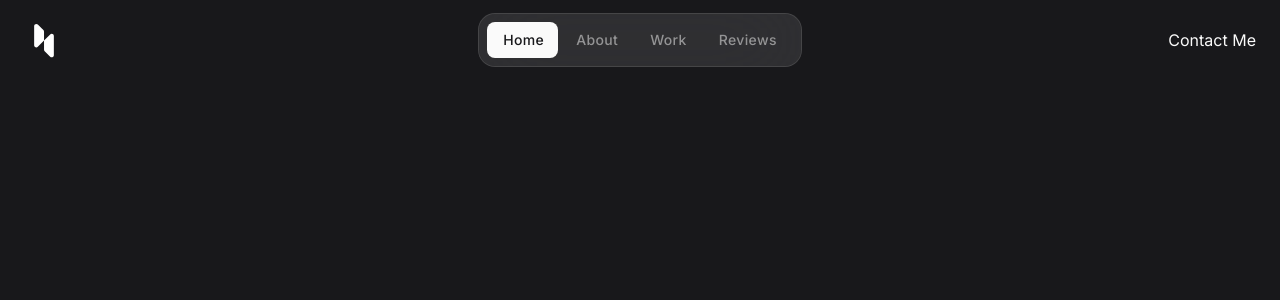
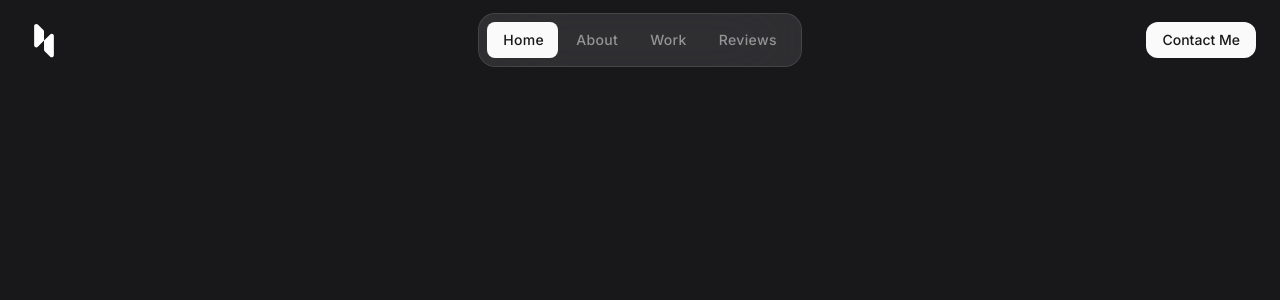
Before and after one commit to devdrx/dev-darshan, a React (Vite) app: page / in a window 1280 px wide. Shown: the top 300 px of the page. Built offline with nearby package versions, Linux system fonts and the light colour scheme.

Commit message:
styling change

```diff
--- a/src/index.css
+++ b/src/index.css
@@ -37,3 +37,12 @@
     @apply absolute  bg-zinc-50
     rounded-lg -z-10 transition-[top,left] duration-500
 }
+
+
+.btn{
+    @apply max-w-max h-9 flex items-center gap-2 px-4 rounded-xl font-medium text-sm ring-1 ring-zinc-50/5 ring-inset transition-[background-color]
+}
+
+.btn-secondary{
+    @apply bg-zinc-50 text-zinc-900 active:bg-zinc-50/80
+}
```
